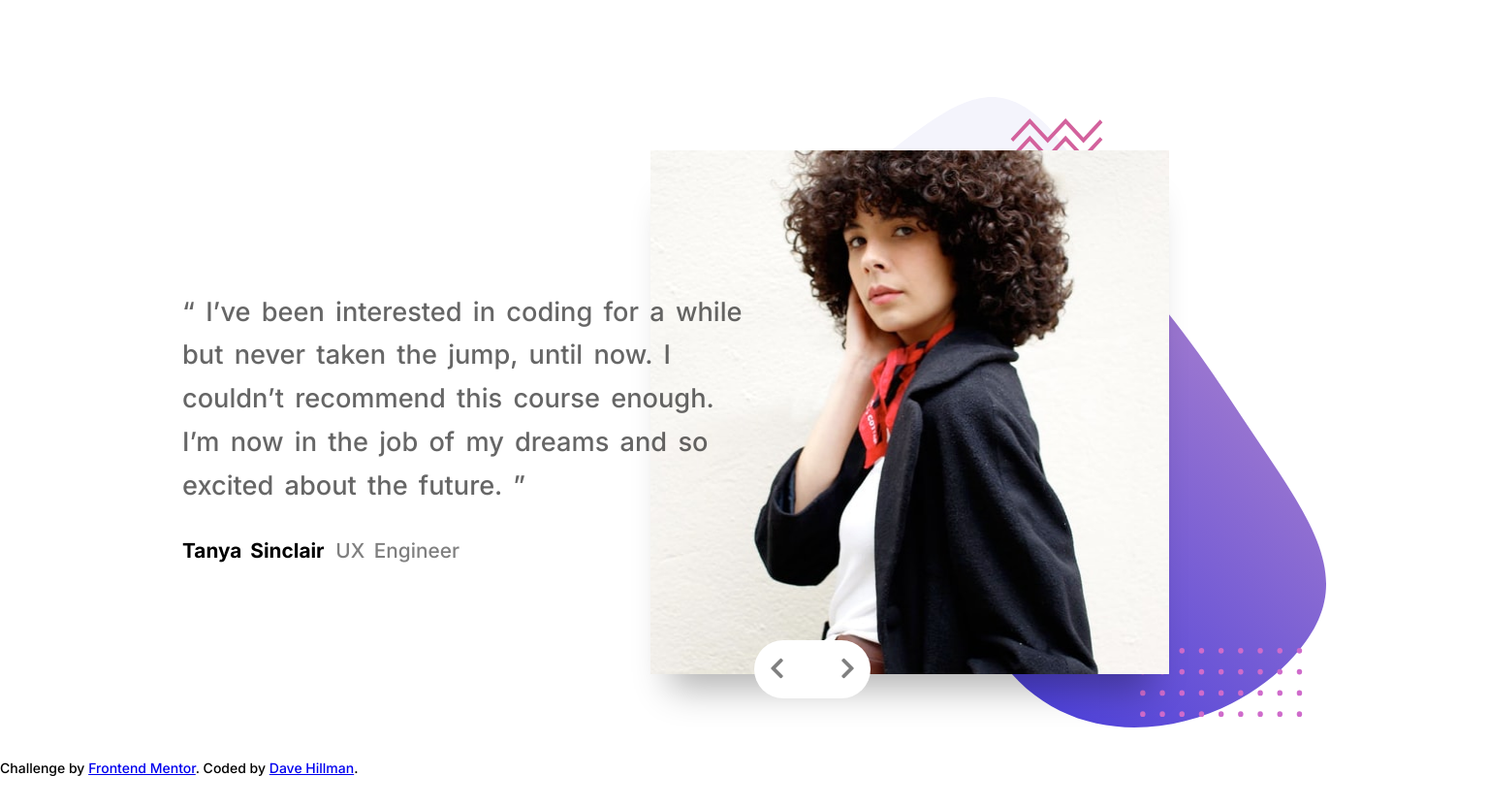
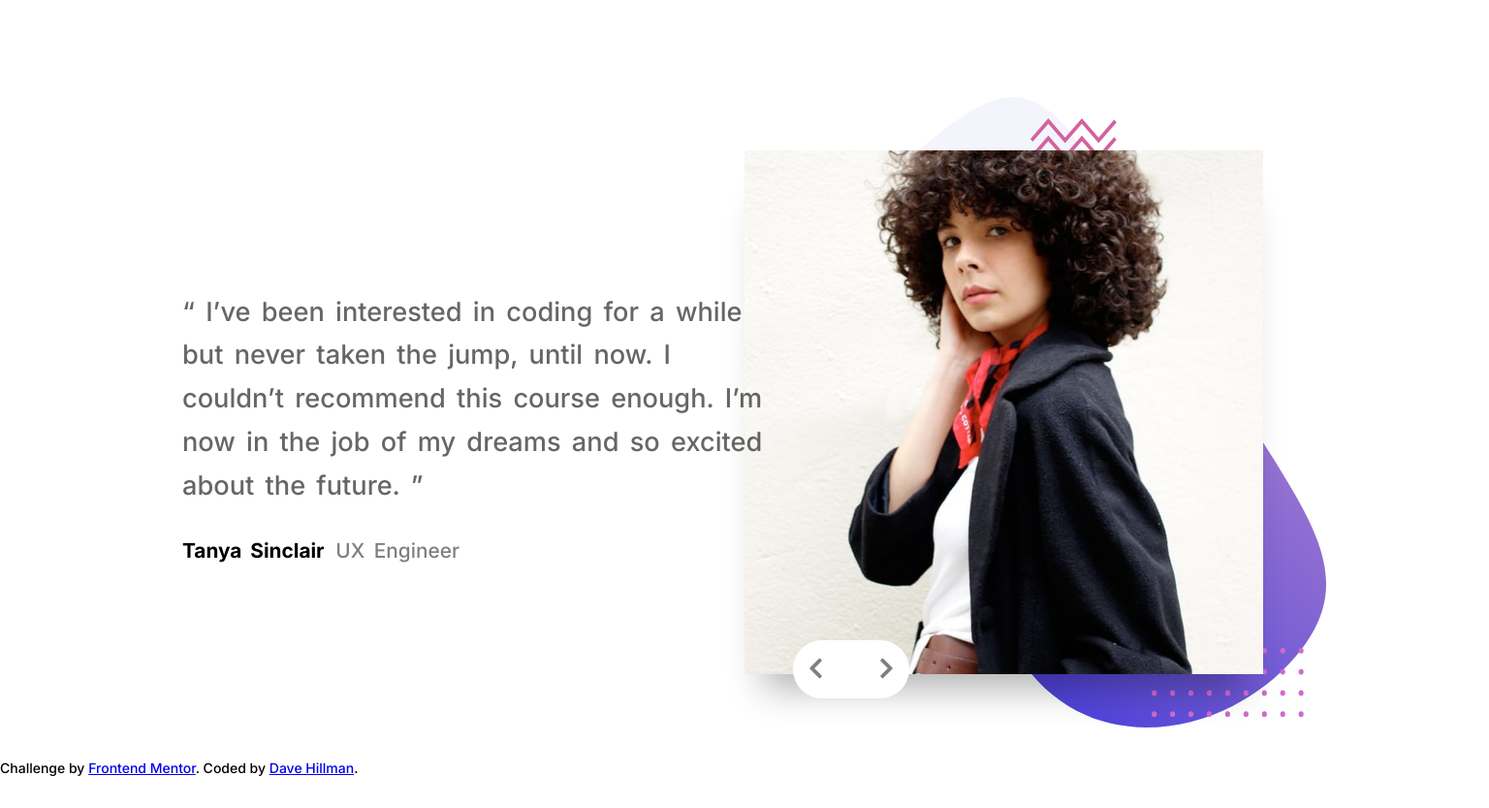
Before and after one commit to dhillman1989/fem_testimonials, a website built with Parcel: page index.html in a window 1536 px wide. Shown: the whole page at 97% size. Built offline with nearby package versions, Linux system fonts and the light colour scheme; files whose address does not match are found by name.

Commit message:
fix image position

```diff
--- a/styles.css
+++ b/styles.css
@@ -152,7 +152,7 @@ body {
     background-size: 6rem;
     padding-top: 50px;
     margin-bottom: 20px;
-    margin-right: -20px;
+    margin-right: 0px;
   }
 
   #testimonial-container h3,
@@ -182,7 +182,7 @@ body {
   .img-container img {
     width: 535px;
     height: 540px;
-    margin-right: 220px;
+    margin-right: 65px;
     box-shadow: 0 35px 35px -20px rgb(0, 0, 0, 0.3);
   }
 
```
